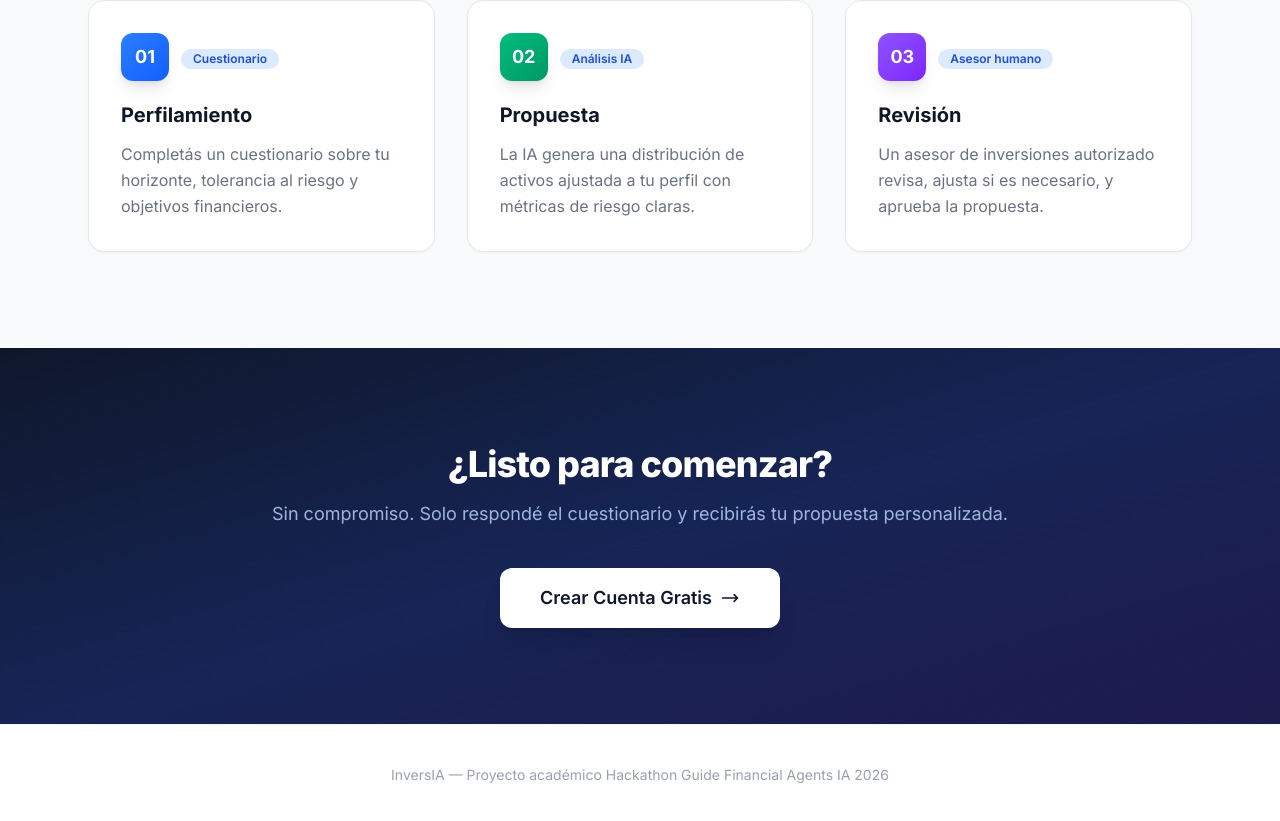
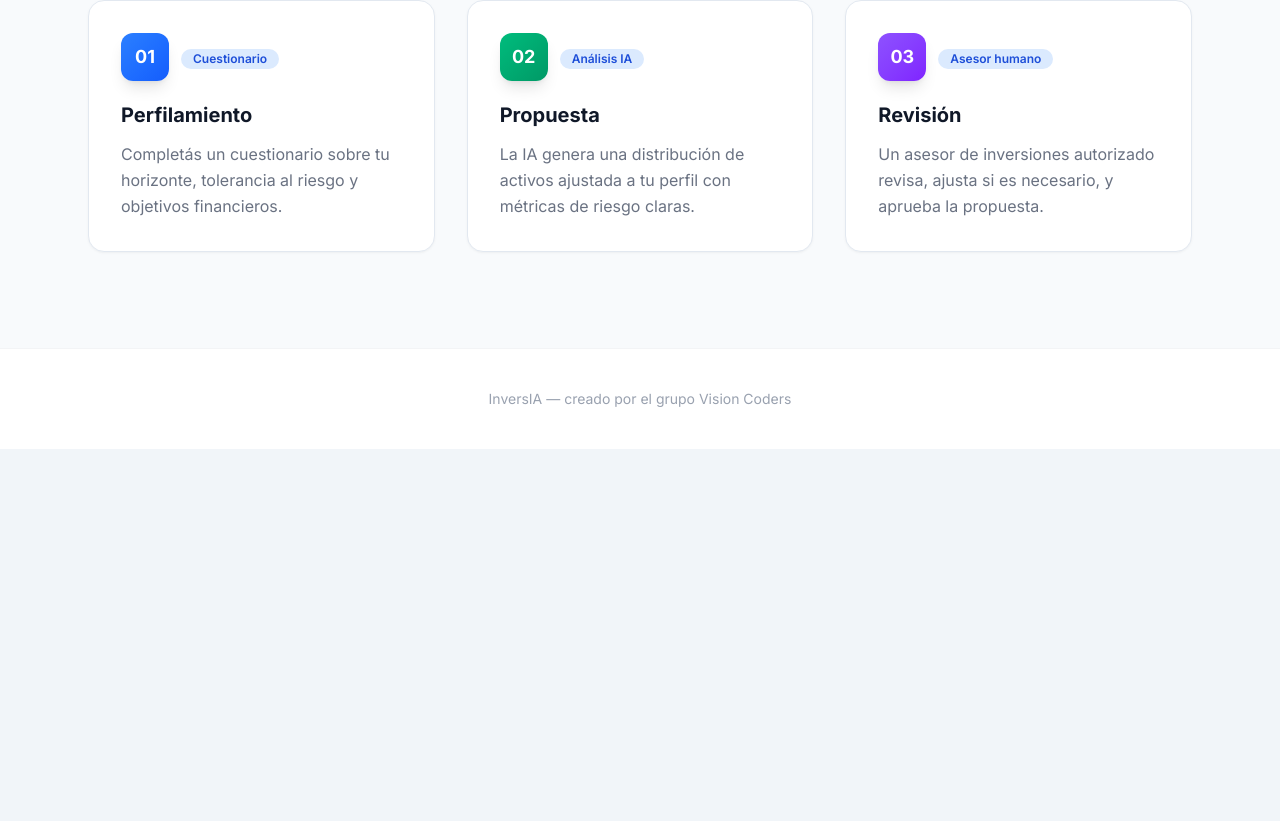
Before and after one commit to sebassss-AM/Robo-Advisory_Automatizacion_Estrategias--Inversion, a Next.js app in the folder frontend/: page / in a window 1280 px wide. Shown: the part 1233-2054 px from the top of the page. After the commit the page ends 1682 px from the top, so only its background shows below. Built offline with nearby package versions, Linux system fonts and the light colour scheme.

Commit message:
fix: landing page sin CTAs duplicados, navbar distinto para asesor/cliente, footer actualizado

```diff
--- a/frontend/app/page.tsx
+++ b/frontend/app/page.tsx
@@ -3,7 +3,6 @@
 import { useEffect, useState } from "react"
 import { useRouter } from "next/navigation"
 import type { AuthUser } from "@/services/auth"
-
 
 export default function Home() {
   const router = useRouter()
@@ -40,6 +39,7 @@ export default function Home() {
           <nav className="flex items-center gap-3">
             {advisor ? (
               <>
+                <a href="/cuestionario" className="btn-primary text-sm">Nuevo Perfilamiento</a>
                 <a href="/asesor" className="btn-ghost text-sm">Panel Asesor</a>
                 <button onClick={handleLogout} className="btn-ghost text-sm text-red-600 hover:bg-red-50 hover:text-red-700">
                   Cerrar sesión
@@ -48,7 +48,6 @@ export default function Home() {
             ) : loggedIn ? (
               <>
                 <a href="/mis-perfilamientos" className="btn-ghost text-sm">Mis Perfilamientos</a>
-                <a href="/cuestionario" className="btn-primary text-sm">Nuevo Perfilamiento</a>
                 <button onClick={handleLogout} className="btn-ghost text-sm text-red-600 hover:bg-red-50 hover:text-red-700">
                   Cerrar sesión
                 </button>
@@ -89,11 +88,16 @@ export default function Home() {
               </p>
               <div className="animate-fade-in-up stagger-3 mt-10 flex flex-wrap gap-4">
                 {advisor ? (
-                  <a href="/asesor" className="btn-primary rounded-xl px-8 py-4 text-base shadow-xl shadow-blue-600/25">
-                    Ir al Panel de Asesor
-                  </a>
+                  <>
+                    <a href="/cuestionario" className="rounded-xl bg-white px-8 py-4 text-base font-semibold text-slate-900 shadow-xl shadow-black/10 transition hover:bg-blue-50 hover:shadow-2xl">
+                      Nuevo Perfilamiento
+                    </a>
+                    <a href="/asesor" className="rounded-xl border border-white/20 px-8 py-4 text-base font-semibold text-white transition hover:bg-white/10">
+                      Ir al Panel de Asesor
+                    </a>
+                  </>
                 ) : loggedIn ? (
-                  <a href="/cuestionario" className="btn-primary rounded-xl px-8 py-4 text-base shadow-xl shadow-blue-600/25">
+                  <a href="/cuestionario" className="rounded-xl bg-white px-8 py-4 text-base font-semibold text-slate-900 shadow-xl shadow-black/10 transition hover:bg-blue-50 hover:shadow-2xl">
                     Iniciar Perfilamiento
                   </a>
                 ) : (
@@ -185,32 +189,11 @@ export default function Home() {
             </div>
           </div>
         </section>
-
-        {/* CTA */}
-        <section className="bg-gradient-to-br from-slate-900 via-blue-950 to-indigo-950 py-24">
-          <div className="mx-auto max-w-4xl px-6 text-center">
-            <h2 className="text-4xl font-extrabold tracking-tight text-white">
-              ¿Listo para comenzar?
-            </h2>
-            <p className="mt-4 text-lg text-blue-200/80">
-              Sin compromiso. Solo respondé el cuestionario y recibirás tu propuesta personalizada.
-            </p>
-            <a
-              href={advisor ? "/asesor" : loggedIn ? "/cuestionario" : "/register"}
-              className="mt-10 inline-flex items-center gap-2 rounded-xl bg-white px-10 py-4 text-lg font-semibold text-slate-900 shadow-xl shadow-black/10 transition hover:bg-blue-50 hover:shadow-2xl"
-            >
-              {advisor ? "Ir al Panel" : loggedIn ? "Iniciar Perfilamiento" : "Crear Cuenta Gratis"}
-              <svg className="h-5 w-5" fill="none" stroke="currentColor" viewBox="0 0 24 24">
-                <path strokeLinecap="round" strokeLinejoin="round" strokeWidth={2} d="M17 8l4 4m0 0l-4 4m4-4H3" />
-              </svg>
-            </a>
-          </div>
-        </section>
       </main>
 
       <footer className="border-t border-gray-100 bg-white py-10">
         <div className="mx-auto max-w-7xl px-6 text-center text-sm text-gray-400">
-          <p>InversIA — Proyecto académico Hackathon Guide Financial Agents IA 2026</p>
+          <p>InversIA — creado por el grupo Vision Coders</p>
         </div>
       </footer>
     </div>
```
